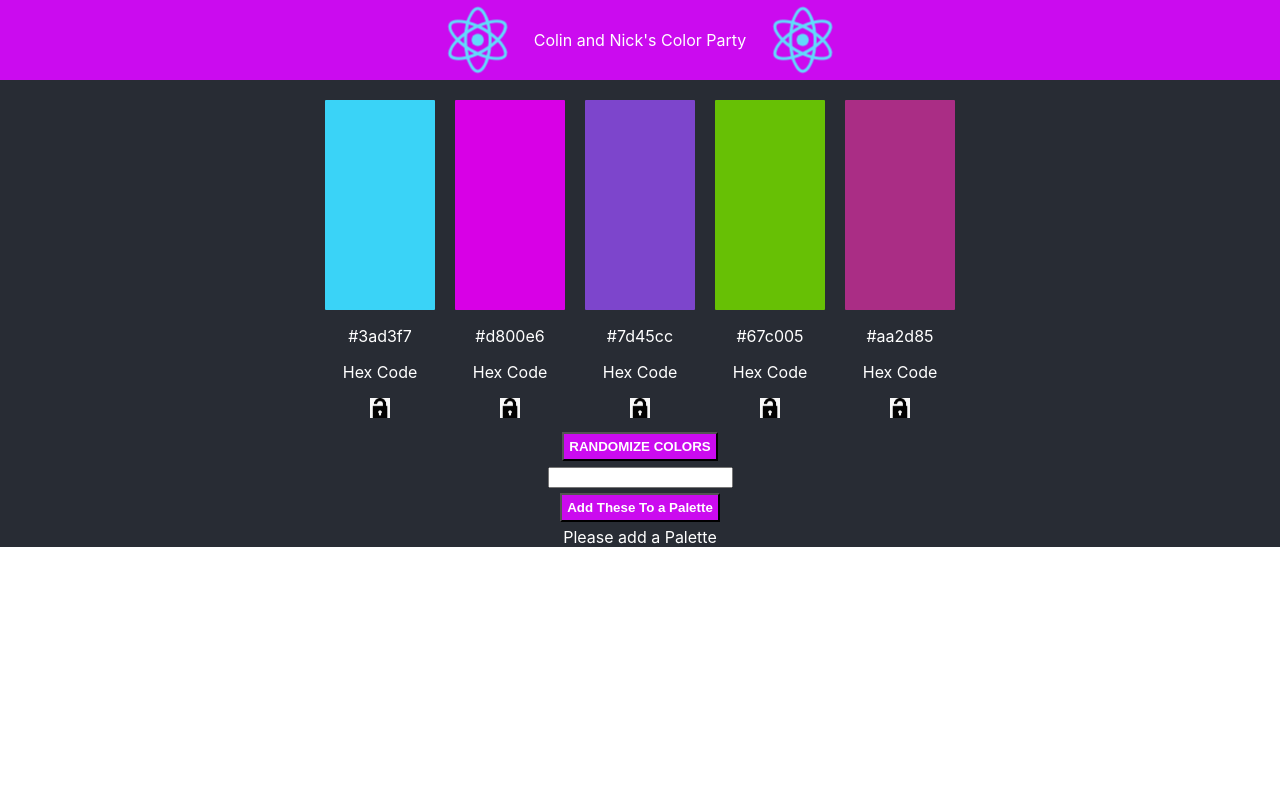
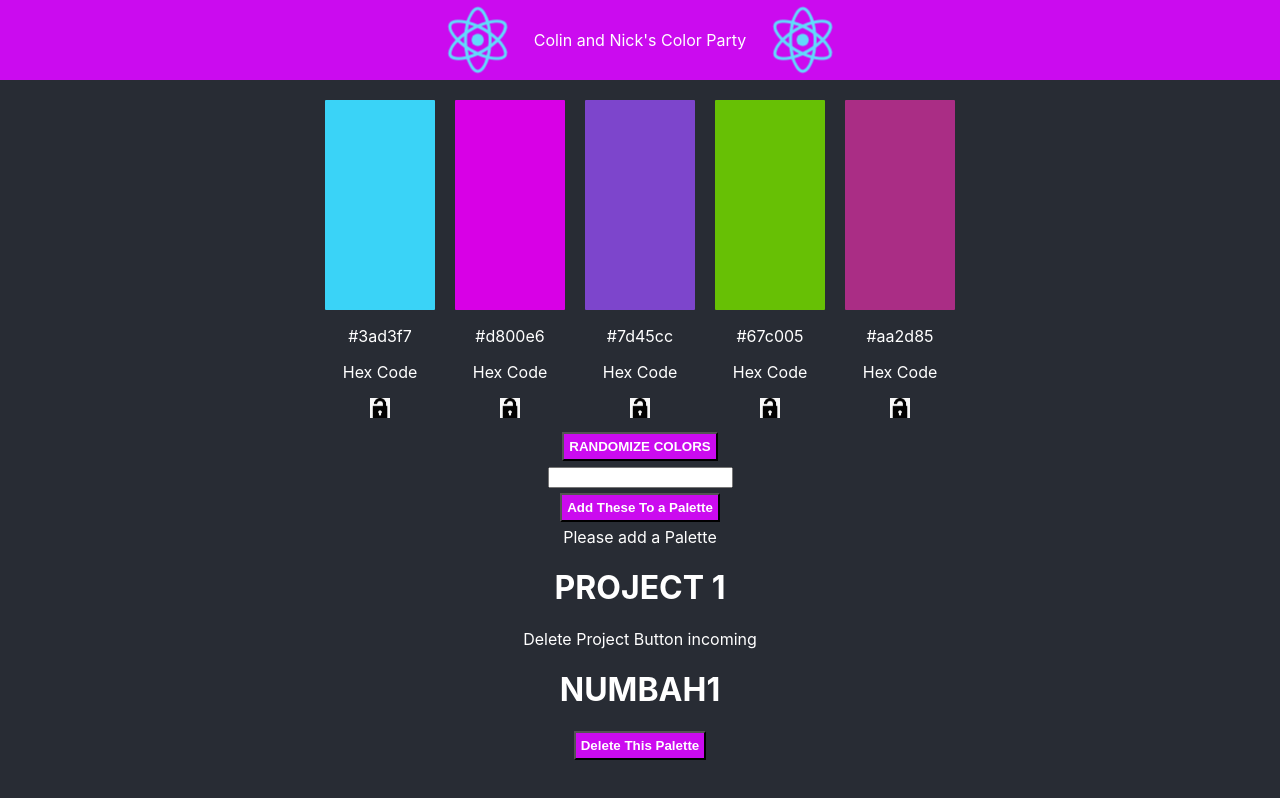
Before and after one commit to nicknist/frontend-colors, a React (Create React App) app: page / in a window 1280 px wide. Shown: the top 798 px of the page. Built offline with nearby package versions, Linux system fonts and the light colour scheme.

Commit message:
Add ProjectContainer to App Component

```diff
--- a/src/Components/App/App.js
+++ b/src/Components/App/App.js
@@ -2,12 +2,29 @@ import React, { Component } from 'react';
 import './App.css';
 import ColorContainer from '../ColorContainer/ColorContainer';
 import Header from '../Header/Header';
+import ProjectContainer from '../ProjectContainer/ProjectContainer';
 
+
+//currently hard coded in one project for the time being
 class App extends Component {
   constructor() {
     super();
     this.state = {
-      projects: []
+      projects: [
+        { name: 'PROJECT 1',
+          palettes: [
+          { name: 'NUMBAH1',
+            colors: [
+              { color: 'white', locked: false },
+              { color: 'blue', locked: false },
+              { color: 'red', locked: false },
+              { color: 'orange', locked: false },
+              { color: 'rebeccapurple', locked: false }
+            ]
+          }
+        ]
+        }
+      ]
     }
   }
 
@@ -16,6 +33,7 @@ class App extends Component {
       <div className="App">
         <Header />
         <ColorContainer />
+        <ProjectContainer projects={this.state.projects}/>
       </div>
     );
   }
```
